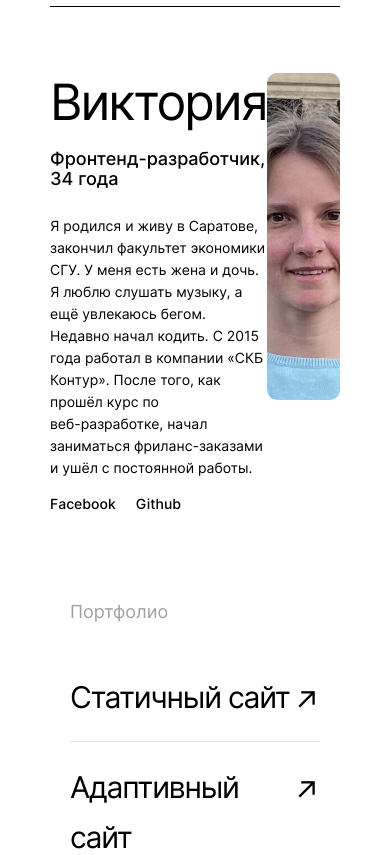
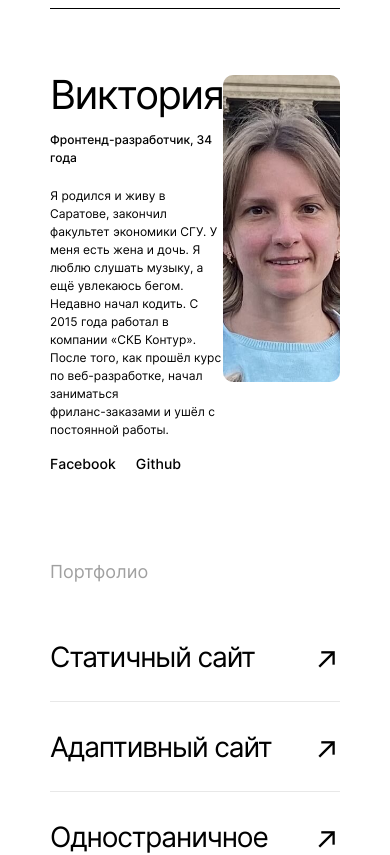
Before and after one commit to BorodkinaViktoriya/movies-explorer-frontend, a React (Create React App) app: page / in a window 390 px wide. Shown: the part 2200-3055 px from the top of the page. Built offline with nearby package versions, Linux system fonts and the light colour scheme.

Commit message:
fix 768 landing

```diff
--- a/src/components/AboutMe/AboutMe.css
+++ b/src/components/AboutMe/AboutMe.css
@@ -77,6 +77,32 @@
 
 @media screen and (max-width: 800px) {
   .student {
-    padding: 90px 50px;
+    padding:92px 50px 90px;
+  }
+
+  .student__about {
+    max-width: 364px;
+  }
+
+  .student__name {
+    margin-bottom: 16px;
+    font-size: 40px;
+    line-height: 40px;
+    letter-spacing: -0.04em;
+  }
+
+  .student__job {
+    margin-bottom: 20px;
+    font-size: 12px;
+    line-height: 18px;
+  }
+  .student__brief {
+    font-size: 12px;
+    line-height: 18px;
+  }
+
+  .student__photo {
+    width: 255px;
+    height: 307px;
   }
 }
--- a/src/components/AboutMe/AboutMe.js
+++ b/src/components/AboutMe/AboutMe.js
@@ -17,9 +17,9 @@ function AboutMe() {
               жена
               и&nbsp;дочь. Я люблю слушать музыку, а ещё увлекаюсь бегом. Недавно начал кодить. С 2015 года работал в
               компании
-              «СКБ Контур». После того, как прошёл курс по веб&zwj;-&zwj;разработке, начал заниматься фриланс-заказами и
-              ушёл с
-              постоянной работы.</p>
+              «СКБ Контур». После того, как прошёл курс по веб&zwj;-&zwj;разработке, начал заниматься
+              фриланс&zwj;-&zwj;заказами и
+              ушёл с постоянной работы.</p>
           </div>
           <ul className="student__links">
             <li>
@@ -29,7 +29,8 @@ function AboutMe() {
             </li>
           </ul>
         </div>
-        <div  className="student__photo"/></div>
+        <div className="student__photo"/>
+      </div>
     </section>
   )
 }
--- a/src/components/Footer/Footer.css
+++ b/src/components/Footer/Footer.css
@@ -10,11 +10,11 @@
   line-height: 16px;
   text-align: center;
   color: #A0A0A0;
-  border-bottom: 1px solid  #E8E8E8;
+  border-bottom: 1px solid #E8E8E8;
 }
 
 .footer__info {
-padding: 20px 0;
+  padding: 20px 0;
   display: flex;
   justify-content: space-between;
 }
@@ -39,7 +39,7 @@ padding: 20px 0;
 }
 
 .footer__link {
-  text-decoration:none;
+  text-decoration: none;
   color: #000000;
   transition: opacity .3s;
 }
@@ -48,3 +48,9 @@ padding: 20px 0;
   opacity: 0.6;
   cursor: pointer;
 }
+
+@media screen and (max-width: 800px) {
+  .footer {
+    padding: 70px 30px 0;
+  }
+}
--- a/src/components/Portfolio/Portfolio.css
+++ b/src/components/Portfolio/Portfolio.css
@@ -1,5 +1,6 @@
 .portfolio {
   background-color: #FFFFFF;
+  box-sizing: border-box;
   padding: 0 70px 125px;
 }
 
@@ -25,16 +26,17 @@
   line-height: 50px;
   letter-spacing: -0.04em;
   border-bottom: 1px solid #E8E8E8;
- }
+}
 
-.portfolio__list-item:last-of-type{
+.portfolio__list-item:last-of-type {
   padding-bottom: 0;
   border-bottom: none;
 }
+
 .portfolio__link {
   display: flex;
   justify-content: space-between;
-  text-decoration:none;
+  text-decoration: none;
   color: #000000;
   transition: opacity .3s;
 }
@@ -44,10 +46,19 @@
   cursor: pointer;
 }
 
-
 .portfolio__span {
   font-weight: 400;
   font-size: 30px;
   line-height: 60px;
   letter-spacing: -0.04em;
 }
+
+@media screen and (max-width: 800px) {
+  .portfolio {
+    padding: 0 50px 90px;
+  }
+
+  .portfolio__list-item {
+    font-size: 28px;
+  }
+}
```
